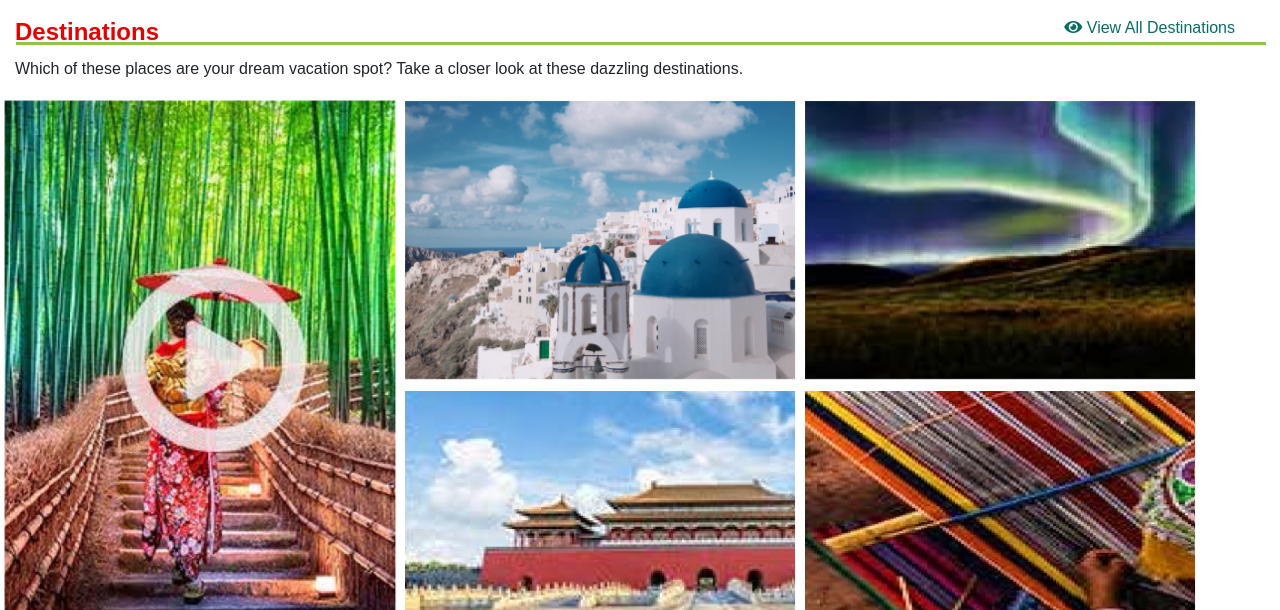
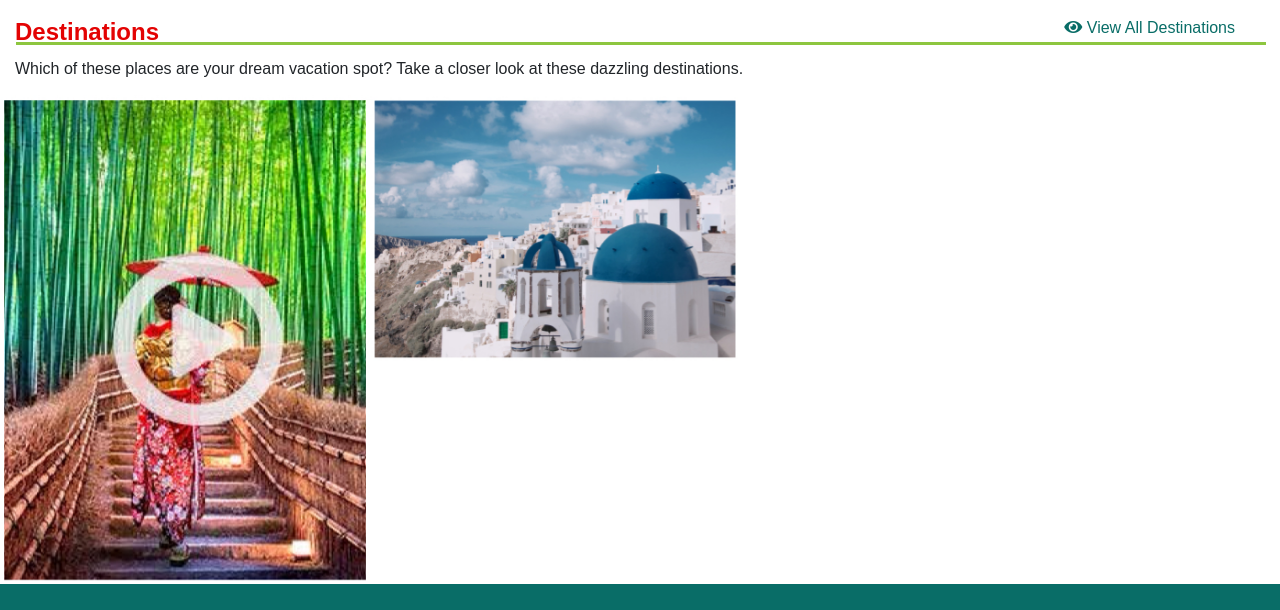
Before and after one commit to jackiepareja/ch-static, a plain HTML site: page index.html in a window 1280 px wide. Shown: the part 1640-2250 px from the top of the page. Drawn offline with nearby package versions, Linux system fonts and the light colour scheme.

Commit message:
building masonry grid and yelp api

```diff
--- a/ch-assets/css/index.css
+++ b/ch-assets/css/index.css
@@ -136,55 +136,19 @@ div.destinations-border {
 }
 
 /* -- Masonry Grid -- */
-/* ---- grid ---- */
-
-.grid {
-    max-width: 1200px;
+div.masonry-grid > div {
+    padding: 0;
 }
-
-
-/* clearfix */
-
-.grid:after {
-    content: '';
-    display: block;
-    clear: both;
+.container-wrapper {
+    position: relative;
+    width: 100%;
 }
-
-
-/* ---- grid-item ---- */
-
-.grid-item {
-    width: 20%;
-}
-
-.grid-item {
-    height: 120px;
-    float: left;
-    border: none;
-}
-
-.grid-item--width4 {
-    width: 33.33%;
-}
-
-.grid-item--height5 {
-    height: 580px;
-}
-
-.grid-item--height6 {
-    height: 290px;
-}
-
-
-/* ---- hover effect ---- */
 
 .image {
   opacity: 1;
   display: block;
   width: 100%;
   height: auto;
-    /*Changed from auto to 100%*/
   transition: .5s ease;
   backface-visibility: hidden;
 }
@@ -200,17 +164,21 @@ div.destinations-border {
   text-align: center;
 }
 
-.grid-container:hover .image {
+.container-wrapper:hover .image {
   opacity: 0.3;
 }
 
-.grid-container:hover .middle {
+.container-wrapper:hover .middle {
   opacity: 1;
 }
 
 .text {
-    background-color: #4CAF50;
-    color: white;
-    font-size: 16px;
-    padding: 16px 32px;
+  color: #000;
+  font-size: 10vw;
 }
+.text > a {
+    color: #000;
+}
+.text > img.opacity-image {
+    width: 26vw;
+}
--- a/ch-assets/js/masonry-custom.js
+++ /dev/null
@@ -1,16 +0,0 @@
-// Masonry Grid
-$('.grid').masonry({
-  itemSelector: '.grid-item',
-  columnWidth: 0,
-  percentPosition: true
-});
-
-
-// init Masonry
-var $grid = $('.grid').masonry({
-  // options...
-});
-// layout Masonry after each image loads
-$grid.imagesLoaded().progress( function() {
-  $grid.masonry('layout');
-});
--- a/index.html
+++ b/index.html
@@ -774,18 +774,31 @@
         </p>
 
         <!-- MASONRY GRID BEGINS -->
-        <div class="masonry-continents">
-            <div class="grid">
-                <div class="grid-item grid-item--width4 grid-item--height5"> <img class="image" src="ch-assets/img/destinations/img1.jpg" alt="">
-                    <div class="middle"> </div>
+        <div class="row container masonry-grid">
+            <div class="col-lg-4">
+                <div class="container-wrapper">
+                    <img class="image" src="ch-assets/img/destinations/img1.jpg" alt="">
+                    <div class="middle">
+                        <div class="text">
+                            <a href="#"><i class="fal fa-play-circle"></i></a>
+                        </div>
+                    </div>
                 </div>
-                <div class="grid-item grid-item--width4 grid-item--height6"> <img class="image" src="ch-assets/img/destinations/europe.jpg" alt="">
-                    <div class="middle"> <img src="ch-assets/img/destinations/opacity_europe.jpg" alt=""> </div>
+
+            </div>
+            <div class="col-lg-4">
+                <div class="container-wrapper">
+                    <img src="ch-assets/img/destinations/europe.jpg" alt="" class="image">
+                    <div class="middle">
+                        <div class="text">
+                            <img class="opacity-image" src="ch-assets/img/destinations/opacity_europe.jpg" alt="">
+                        </div>
+                    </div>
+
+                    <img src="ch-assets/img/destinations/" alt="">
                 </div>
-                <div class="grid-item grid-item--width4 grid-item--height6"> <img class="image" src="ch-assets/img/destinations/antartica.jpg" alt=""> </div>
-                <div class="grid-item grid-item--width4 grid-item--height6"> <img class="image" src="ch-assets/img/destinations/asia.jpg" alt=""> </div>
-                <div class="grid-item grid-item--width4 grid-item--height6"> <img class="image" src="ch-assets/img/destinations/latin_america.jpg" alt=""> </div>
             </div>
+            <div class="col-lg-4"></div>
         </div>
         <!-- MASONRY GRID ENDS -->
     </section>
@@ -898,7 +911,6 @@
     <script src="https://unpkg.com/masonry-layout@4/dist/masonry.pkgd.min.js"></script>
     <!-- CORE JS-->
     <script src="ch-assets/js/main.js"></script>
-    <script src="ch-assets/js/masonry-custom.js"></script>
 </body>
 
 </html>
```
Also changed, not shown: tourPackages.html (+1 -1 lines). Lines whose indentation alone changed are shown as unchanged.
